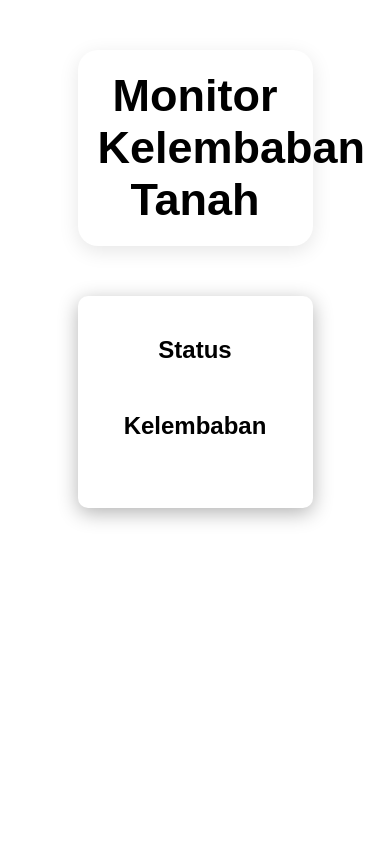
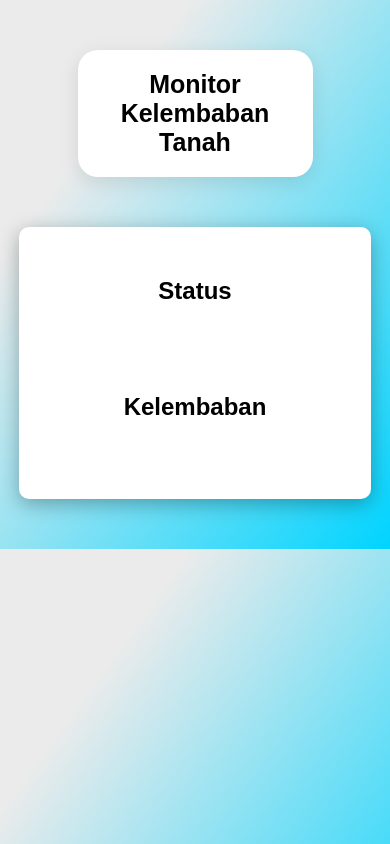
Before and after one commit to R1fkiGit/Automatic-Watering-System, a plain HTML site: page index.html in a window 390 px wide. Drawn offline with Linux system fonts and the light colour scheme; no server answers.

Commit message:
Second Commit

```diff
--- a/style.css
+++ b/style.css
@@ -1,5 +1,6 @@
 body{
-  background-color:linear-gradient(to right, #ffffff, #a8d0e6);
+  background: rgb(235,235,235);
+  background: linear-gradient(126deg, rgba(235,235,235,1) 24%, rgba(0,212,255,1) 100%);
   font-family: Arial, sans-serif;
   margin: 0;
   padding: 0;
@@ -46,3 +47,16 @@ body{
 
 
 }
+@media (max-width: 600px) {
+  .data-container {
+      width: 80%;
+  }
+
+  .data-item {
+      padding: 10px;
+  }
+
+  .data-head {
+      font-size: 25px;
+  }
+}
```
